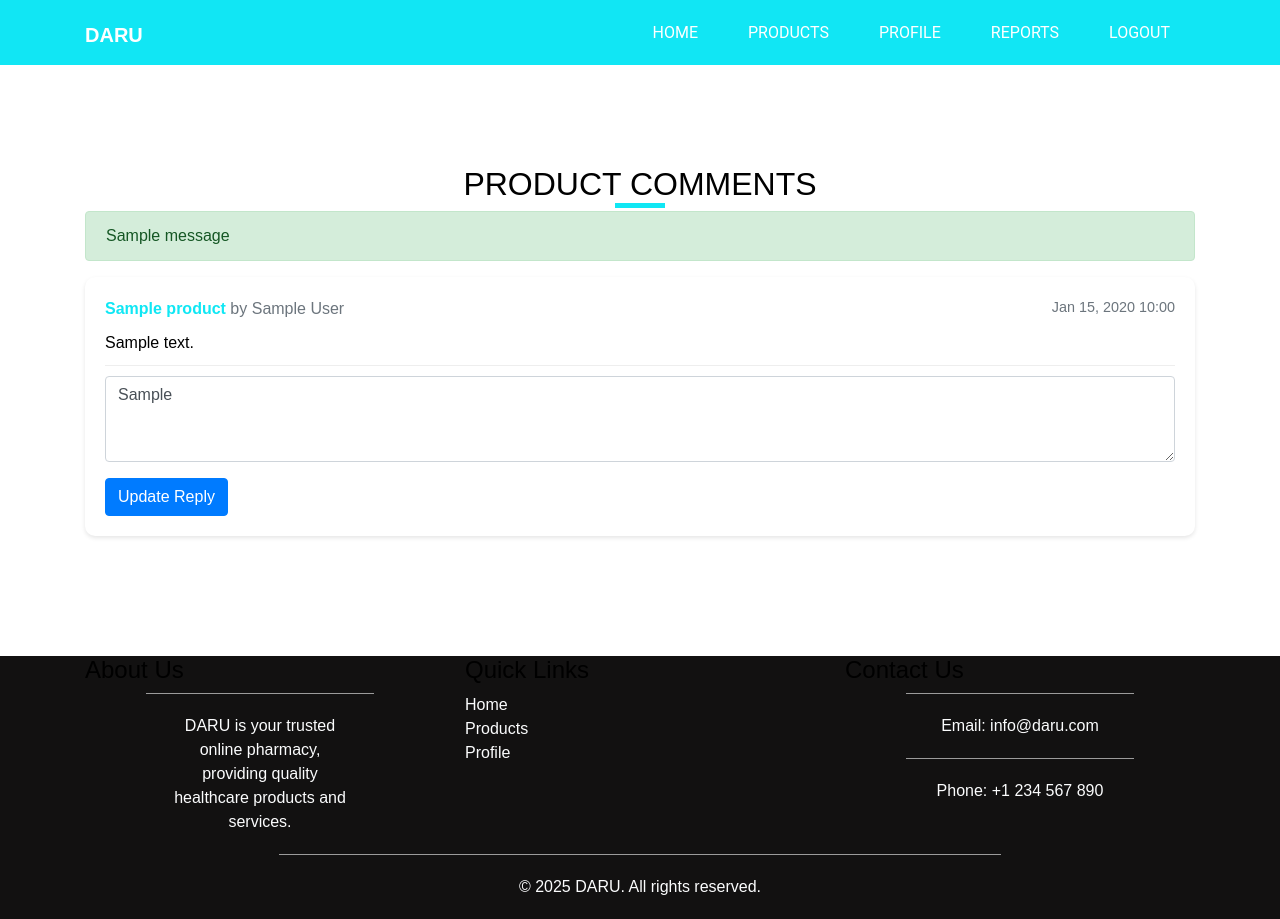
After one commit to Saeed3687/Drugstore, a Django app: page /product-comments/ in a window 1280 px wide. The commit adds this page. Run offline with Django 5.2, Linux system fonts and the light colour scheme; a user stored in the database is signed in; tables that the repository leaves empty hold one stand-in row (values such as "Sample post"); one stand-in notice (Sample message) is shown; some libraries are stand-ins or nearby versions.

```diff
--- a/mainPage/urls.py
+++ b/mainPage/urls.py
@@ -7,4 +7,5 @@ urlpatterns = [
     path('profile/', views.user_profile, name='user_profile'),
     path('search/', views.search, name='search'),
     path('reports/', views.reports, name='reports'),
+    path('product-comments/', views.product_comments, name='product_comments'),
 ]
--- a/mainPage/views.py
+++ b/mainPage/views.py
@@ -10,6 +10,7 @@ from django.views.decorators.cache import never_cache
 from django.core.paginator import Paginator
 from django.db.models import Count, Sum, Avg, F
 from django.http import HttpResponseForbidden
+from django.contrib import messages
 
 
 
@@ -83,7 +84,29 @@ def search(request):
     query = request.GET.get('q', '')
     products = Product.objects.filter(name__icontains=query) if query else []
 
-    return render(request, 'search.html', {'products': products, 'query': query})
+    # Get sort parameter from request
+    sort_by = request.GET.get('sort')
+    if sort_by == 'name':
+        products = products.order_by('name')
+    elif sort_by == 'rating':
+        products = products.order_by('-rating')
+    elif sort_by == 'price_low':
+        products = products.order_by('price')
+    elif sort_by == 'price_high':
+        products = products.order_by('-price')
+    elif sort_by == 'available':
+        products = products.order_by('-available', 'name')  # Available first, then by name
+
+    # Pagination
+    paginator = Paginator(products, 6)  # Show 6 products per page
+    page_number = request.GET.get('page', 1)
+    page_obj = paginator.get_page(page_number)
+
+    return render(request, 'search.html', {
+        'products': page_obj,
+        'query': query,
+        'sort': sort_by  # Pass the current sort to maintain it in pagination
+    })
 
 def superuser_required(view_func):
     def _wrapped_view(request, *args, **kwargs):
@@ -135,3 +158,23 @@ def reports(request):
     }
 
     return render(request, 'reports.html', context)
+
+@superuser_required
+def product_comments(request):
+    # Get all comments with their associated products
+    comments = Comment.objects.select_related('product', 'user').order_by('-created_at')
+
+    if request.method == 'POST':
+        comment_id = request.POST.get('comment_id')
+        reply_text = request.POST.get('reply_text')
+
+        if comment_id and reply_text:
+            comment = get_object_or_404(Comment, id=comment_id)
+            comment.reply = reply_text
+            comment.save()
+            messages.success(request, 'Reply added successfully!')
+            return redirect('product_comments')
+
+    return render(request, 'product_comments.html', {
+        'comments': comments
+    })
--- a/templates/My-Cart.html
+++ b/templates/My-Cart.html
@@ -13,7 +13,7 @@
   <meta name="description" content="" />
   <meta name="author" content="" />
 
-  <title>Medion</title>
+  <title>DARU</title>
 
   <!-- slider stylesheet -->
   <link rel="stylesheet" type="text/css"
@@ -144,7 +144,7 @@
           <a class="navbar-brand" href="index.html">
             <img src="{%static 'images/logo.png' %}" alt="">
             <span>
-              Medion
+              DARU
             </span>
           </a>
           <button class="navbar-toggler" type="button" data-toggle="collapse" data-target="#navbarSupportedContent"
--- a/templates/category.html
+++ b/templates/category.html
@@ -13,7 +13,7 @@
   <meta name="description" content="" />
   <meta name="author" content="" />
 
-  <title>{{ category.name }} - Medion</title>
+  <title>{{ category.name }} - DARU</title>
 
   <!-- slider stylesheet -->
   <link rel="stylesheet" type="text/css"
@@ -62,9 +62,7 @@
         <nav class="navbar navbar-expand-lg custom_nav-container pt-3">
           <a class="navbar-brand" href="{% url 'mainPage' %}">
             <img src="{%static 'images/logo.png' %}" alt="">
-            <span>
-              Medion
-            </span>
+            <span>DARU</span>
           </a>
           <button class="navbar-toggler" type="button" data-toggle="collapse" data-target="#navbarSupportedContent"
             aria-controls="navbarSupportedContent" aria-expanded="false" aria-label="Toggle navigation">
--- a/templates/order_details.html
+++ b/templates/order_details.html
@@ -86,9 +86,7 @@
         <nav class="navbar navbar-expand-lg custom_nav-container pt-3">
           <a class="navbar-brand" href="{% url 'mainPage' %}">
             <img src="{% static 'images/logo.png' %}" alt="">
-            <span>
-              Medion
-            </span>
+            <span>DARU</span>
           </a>
           <button class="navbar-toggler" type="button" data-toggle="collapse" data-target="#navbarSupportedContent"
             aria-controls="navbarSupportedContent" aria-expanded="false" aria-label="Toggle navigation">
--- a/templates/pay.html
+++ b/templates/pay.html
@@ -13,7 +13,7 @@
   <meta name="description" content="" />
   <meta name="author" content="" />
 
-  <title>Medion</title>
+  <title>DARU</title>
 
   <!-- slider stylesheet -->
   <link rel="stylesheet" type="text/css"
@@ -145,7 +145,7 @@
           <a class="navbar-brand" href="index.html">
             <img src="{%static 'images/logo.png' %}" alt="">
             <span>
-              Medion
+              DARU
             </span>
           </a>
           <button class="navbar-toggler" type="button" data-toggle="collapse" data-target="#navbarSupportedContent"
--- a/templates/proceed-checkout.html
+++ b/templates/proceed-checkout.html
@@ -13,7 +13,7 @@
   <meta name="description" content="" />
   <meta name="author" content="" />
 
-  <title>Medion</title>
+  <title>DARU</title>
 
   <!-- slider stylesheet -->
   <link rel="stylesheet" type="text/css"
@@ -144,7 +144,7 @@
           <a class="navbar-brand" href="index.html">
             <img src="{%static 'images/logo.png' %}" alt="">
             <span>
-              Medion
+              DARU
             </span>
           </a>
           <button class="navbar-toggler" type="button" data-toggle="collapse" data-target="#navbarSupportedContent"
--- a/templates/product-page.html
+++ b/templates/product-page.html
@@ -13,7 +13,7 @@
   <meta name="description" content="" />
   <meta name="author" content="" />
 
-  <title>Medion</title>
+  <title>DARU</title>
 
   <!-- slider stylesheet -->
   <link rel="stylesheet" type="text/css"
@@ -103,7 +103,7 @@
           <a class="navbar-brand" href="index.html">
             <img src="{%static 'images/logo.png' %}" alt="">
             <span>
-              Medion
+              DARU
             </span>
           </a>
           <button class="navbar-toggler" type="button" data-toggle="collapse" data-target="#navbarSupportedContent"
--- /dev/null
+++ b/templates/product_comments.html
@@ -0,0 +1,197 @@
+{% load static %}
+<!DOCTYPE html>
+<html>
+<head>
+    <title>Product Comments - DARU</title>
+    <link href="{% static 'css/bootstrap.css' %}" rel="stylesheet" />
+    <link href="{% static 'css/style.css' %}" rel="stylesheet" />
+    <style>
+        .comment-card {
+            background: white;
+            border-radius: 10px;
+            padding: 20px;
+            margin-bottom: 20px;
+            box-shadow: 0 2px 4px rgba(0,0,0,0.1);
+        }
+        .comment-header {
+            display: flex;
+            justify-content: space-between;
+            margin-bottom: 10px;
+        }
+        .comment-product {
+            font-weight: bold;
+            color: #10e7f4;
+        }
+        .comment-user {
+            color: #6c757d;
+        }
+        .comment-date {
+            color: #6c757d;
+            font-size: 0.9em;
+        }
+        .comment-content {
+            margin: 10px 0;
+        }
+        .reply-section {
+            margin-top: 10px;
+            padding-top: 10px;
+            border-top: 1px solid #eee;
+        }
+        .admin-reply {
+            background: #f8f9fa;
+            padding: 10px;
+            border-radius: 5px;
+            margin-top: 10px;
+        }
+        .edit-reply-btn {
+            margin-top: 10px;
+        }
+        .nav-link-form {
+            display: inline;
+            margin: 0;
+            padding: 0;
+        }
+        .nav-link-form button {
+            background: none;
+            border: none;
+            color: #fff;
+            padding: 0.5rem 1rem;
+        }
+        .nav-link-form button:hover {
+            color: #10e7f4;
+        }
+    </style>
+</head>
+<body class="sub_page">
+    <div class="hero_area">
+        <!-- Header Section -->
+        <header class="header_section">
+            <div class="container">
+                <nav class="navbar navbar-expand-lg custom_nav-container">
+                    <a class="navbar-brand" href="{% url 'home' %}">
+                        <span>DARU</span>
+                    </a>
+                    <button class="navbar-toggler" type="button" data-toggle="collapse" data-target="#navbarSupportedContent" aria-controls="navbarSupportedContent" aria-expanded="false" aria-label="Toggle navigation">
+                        <span class="navbar-toggler-icon"></span>
+                    </button>
+                    <div class="collapse navbar-collapse" id="navbarSupportedContent">
+                        <ul class="navbar-nav ml-auto">
+                            <li class="nav-item">
+                                <a class="nav-link" href="{% url 'home' %}">Home</a>
+                            </li>
+                            <li class="nav-item">
+                                <a class="nav-link" href="{% url 'mainPage' %}">Products</a>
+                            </li>
+                            {% if user.is_authenticated %}
+                                <li class="nav-item">
+                                    <a class="nav-link" href="{% url 'user_profile' %}">Profile</a>
+                                </li>
+                                {% if user.is_superuser %}
+                                    <li class="nav-item">
+                                        <a class="nav-link" href="{% url 'reports' %}">Reports</a>
+                                    </li>
+                                {% endif %}
+                                <li class="nav-item">
+                                    <form method="post" action="{% url 'logout' %}" class="nav-link-form">
+                                        {% csrf_token %}
+                                        <button type="submit" class="nav-link">Logout</button>
+                                    </form>
+                                </li>
+                            {% else %}
+                                <li class="nav-item">
+                                    <a class="nav-link" href="{% url 'login' %}">Login</a>
+                                </li>
+                            {% endif %}
+                        </ul>
+                    </div>
+                </nav>
+            </div>
+        </header>
+    </div>
+
+    <section class="layout_padding">
+        <div class="container">
+            <div class="custom_heading-container">
+                <h2>Product Comments</h2>
+            </div>
+
+            {% if messages %}
+                {% for message in messages %}
+                    <div class="alert alert-{{ message.tags }}">
+                        {{ message }}
+                    </div>
+                {% endfor %}
+            {% endif %}
+
+            {% for comment in comments %}
+            <div class="comment-card">
+                <div class="comment-header">
+                    <div>
+                        <span class="comment-product">{{ comment.product.name }}</span>
+                        <span class="comment-user">by {{ comment.user.first_name }} {{ comment.user.last_name }}</span>
+                    </div>
+                    <span class="comment-date">{{ comment.created_at|date:"M d, Y H:i" }}</span>
+                </div>
+                <div class="comment-content">
+                    {{ comment.text }}
+                </div>
+                <div class="reply-section">
+                    <form method="post" action="{% url 'product_comments' %}">
+                        {% csrf_token %}
+                        <input type="hidden" name="comment_id" value="{{ comment.id }}">
+                        <div class="form-group">
+                            <textarea name="reply_text" class="form-control" rows="3" placeholder="Write your reply..." required>{{ comment.reply }}</textarea>
+                        </div>
+                        <button type="submit" class="btn btn-primary">
+                            {% if comment.reply %}
+                                Update Reply
+                            {% else %}
+                                Reply
+                            {% endif %}
+                        </button>
+                    </form>
+                </div>
+            </div>
+            {% empty %}
+            <div class="alert alert-info">
+                No comments found.
+            </div>
+            {% endfor %}
+        </div>
+    </section>
+
+    <!-- Footer Section -->
+    <footer class="footer_section">
+        <div class="container">
+            <div class="row">
+                <div class="col-md-4">
+                    <h4>About Us</h4>
+                    <p>DARU is your trusted online pharmacy, providing quality healthcare products and services.</p>
+                </div>
+                <div class="col-md-4">
+                    <h4>Quick Links</h4>
+                    <ul class="list-unstyled">
+                        <li><a href="{% url 'home' %}">Home</a></li>
+                        <li><a href="{% url 'mainPage' %}">Products</a></li>
+                        {% if user.is_authenticated %}
+                            <li><a href="{% url 'user_profile' %}">Profile</a></li>
+                        {% else %}
+                            <li><a href="{% url 'login' %}">Login</a></li>
+                        {% endif %}
+                    </ul>
+                </div>
+                <div class="col-md-4">
+                    <h4>Contact Us</h4>
+                    <p>Email: info@daru.com</p>
+                    <p>Phone: +1 234 567 890</p>
+                </div>
+            </div>
+            <div class="row">
+                <div class="col-12 text-center">
+                    <p class="copyright">© 2025 DARU. All rights reserved.</p>
+                </div>
+            </div>
+        </div>
+    </footer>
+</body>
+</html>
--- a/templates/user_info.html
+++ b/templates/user_info.html
@@ -13,7 +13,7 @@
   <meta name="description" content="" />
   <meta name="author" content="" />
 
-  <title>Medion</title>
+  <title>DARU</title>
 
   <!-- slider stylesheet -->
   <link rel="stylesheet" type="text/css"
@@ -119,9 +119,7 @@
         <nav class="navbar navbar-expand-lg custom_nav-container pt-3">
           <a class="navbar-brand" href="index.html">
             <img src="{%static 'images/logo.png' %}" alt="">
-            <span>
-              Medion
-            </span>
+            <span>DARU</span>
           </a>
           <button class="navbar-toggler" type="button" data-toggle="collapse" data-target="#navbarSupportedContent"
             aria-controls="navbarSupportedContent" aria-expanded="false" aria-label="Toggle navigation">
--- a/templates/user_orders.html
+++ b/templates/user_orders.html
@@ -13,7 +13,7 @@
   <meta name="description" content="" />
   <meta name="author" content="" />
 
-  <title>Medion</title>
+  <title>DARU</title>
 
   <!-- slider stylesheet -->
   <link rel="stylesheet" type="text/css"
@@ -118,9 +118,7 @@
         <nav class="navbar navbar-expand-lg custom_nav-container pt-3">
           <a class="navbar-brand" href="index.html">
             <img src="{%static 'images/logo.png' %}" alt="">
-            <span>
-              Medion
-            </span>
+            <span>DARU</span>
           </a>
           <button class="navbar-toggler" type="button" data-toggle="collapse" data-target="#navbarSupportedContent"
             aria-controls="navbarSupportedContent" aria-expanded="false" aria-label="Toggle navigation">
```
Also changed, not shown: templates/mainPage.html (+4 -4 lines), templates/reports.html (+5 -5 lines), templates/search.html (+33 -2 lines), templates/user_profile.html (+9 -2 lines).
